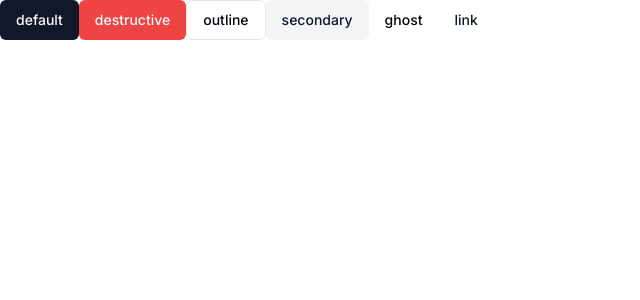
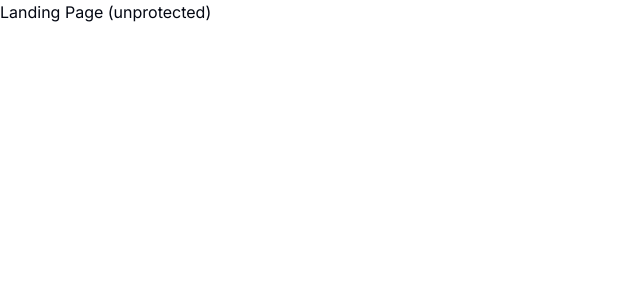
Before and after one commit to alawi030/SaaS-AI-Assistant, a Next.js app: page / in a window 1280 px wide. Shown: the top 300 px of the page, without its empty margins (0-640 px from the left). Built offline with nearby package versions, Linux system fonts and the light colour scheme.

Commit message:
set up the folders/routes for the landingPage & dashboardPage

```diff
--- /dev/null
+++ b/app/(dashboard)/(routes)/Dashboard/page.tsx
@@ -0,0 +1,5 @@
+const DashboardPage = () => {
+  return <p>Dashboard Page (protected)</p>;
+};
+
+export default DashboardPage;
--- /dev/null
+++ b/app/(landing)/page.tsx
@@ -0,0 +1,9 @@
+const LandingPage = () => {
+  return (
+    <div>
+      <h1>Landing Page (unprotected)</h1>
+    </div>
+  );
+};
+
+export default LandingPage;
--- a/app/page.tsx
+++ /dev/null
@@ -1,14 +0,0 @@
-import { Button } from '@/components/ui/button';
-
-export default function Home() {
-  return (
-    <>
-      <Button variant={'default'}>default</Button>
-      <Button variant={'destructive'}>destructive</Button>
-      <Button variant={'outline'}>outline</Button>
-      <Button variant={'secondary'}>secondary</Button>
-      <Button variant={'ghost'}>ghost</Button>
-      <Button variant={'link'}>link</Button>
-    </>
-  );
-}
```
